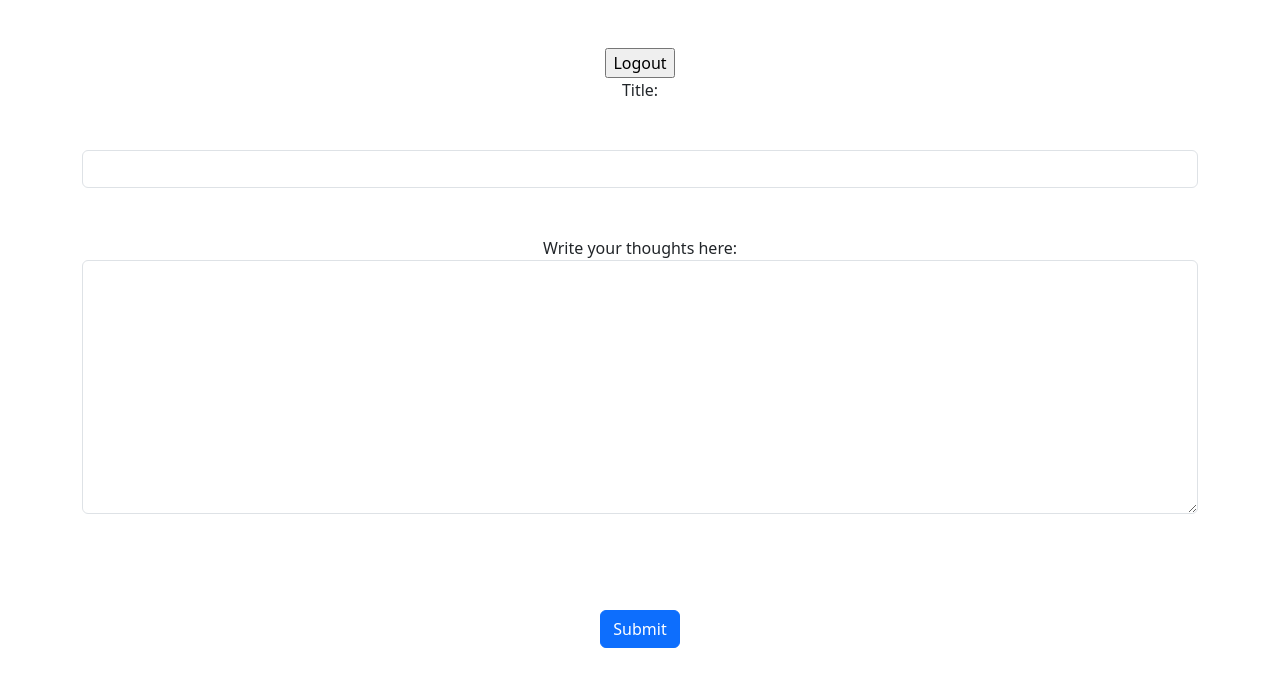
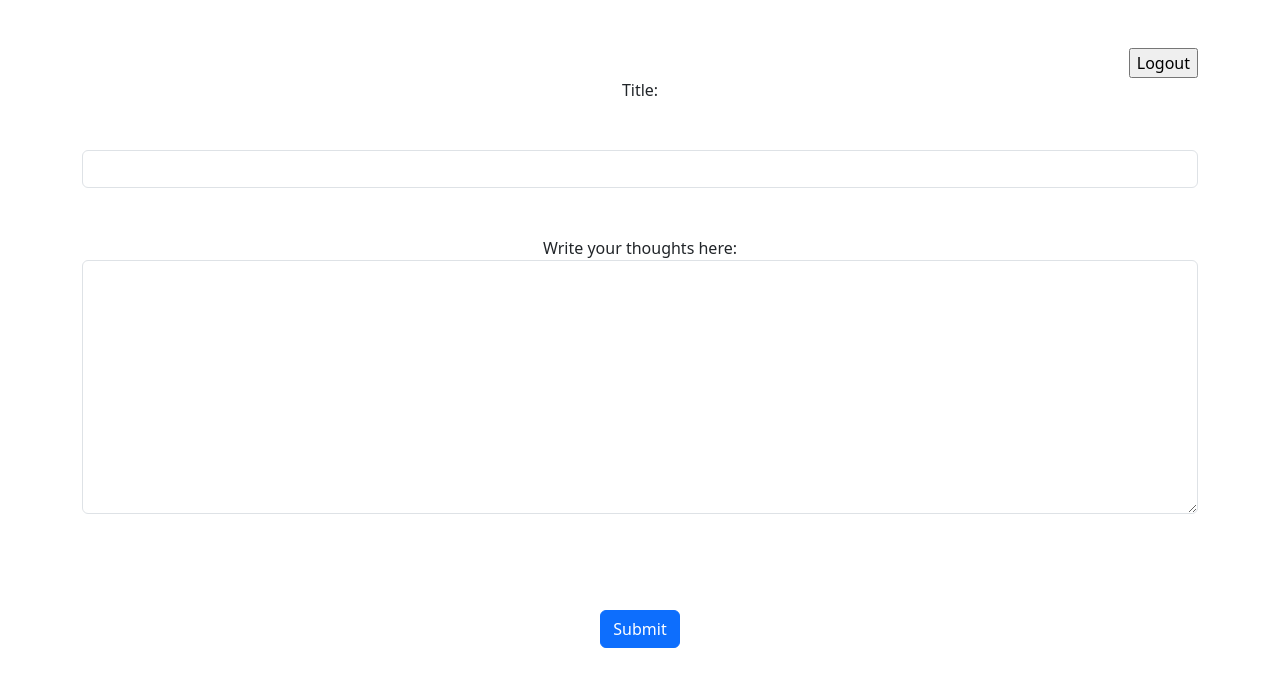
Before and after one commit to Denniszedead/django-essentials, a Django app: page /smart/notes/new in a window 1280 px wide. Shown: the top 695 px of the page. Run offline with Django 5.2, Linux system fonts and the light colour scheme.

Commit message:
Align the logout button to the right

```diff
--- a/notes/templates/notes_template.html
+++ b/notes/templates/notes_template.html
@@ -2,7 +2,11 @@
 
 {% block content %}
     <form method="post" action="{% url 'logout' %}">{% csrf_token %}
-        <input type="submit" value="Logout">
+        <div class="row">
+            <div class="col-auto ms-auto">
+                <input type="submit" value="Logout">
+            </div>
+        </div>
     </form>
 
     {% block notes_content %}
```
